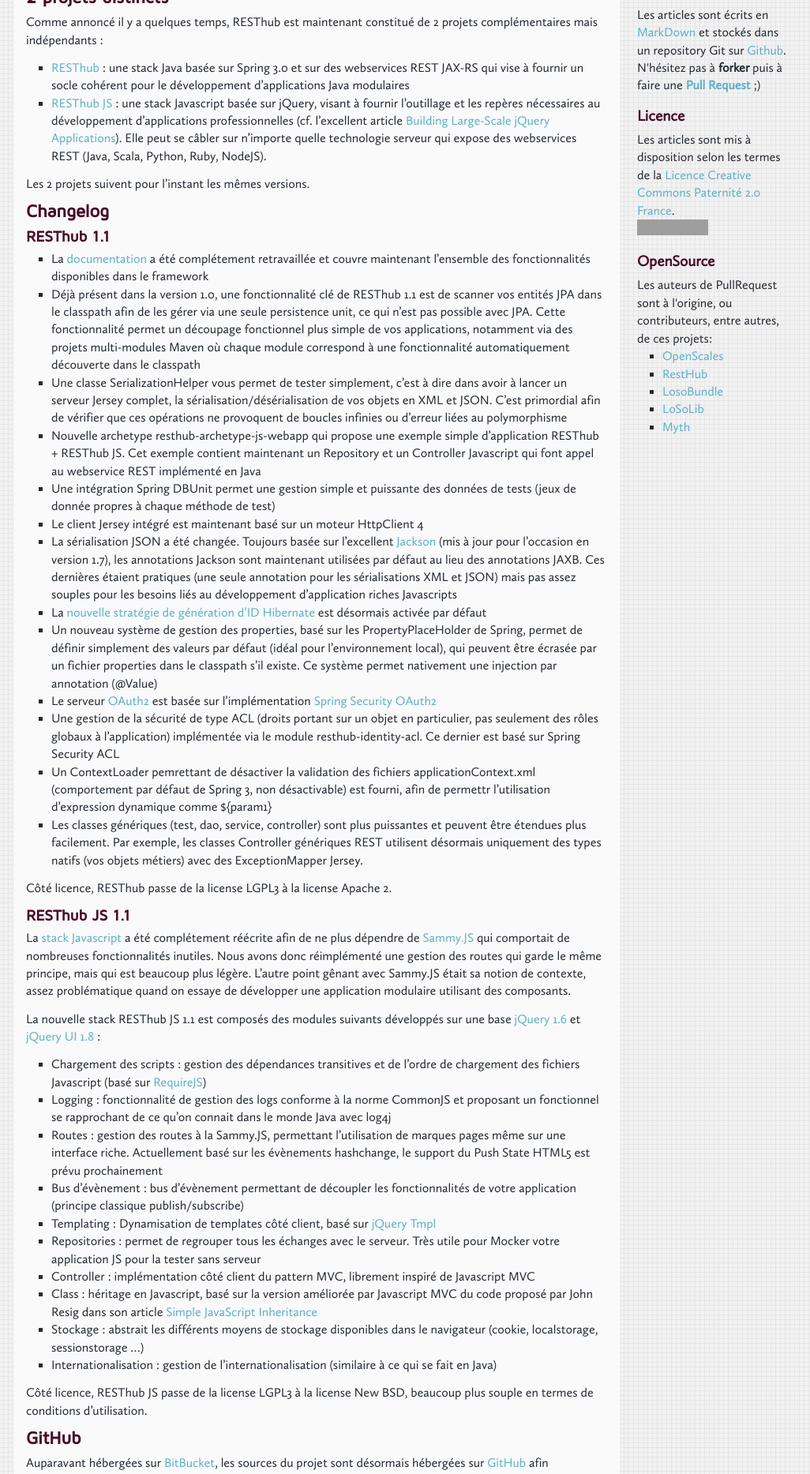
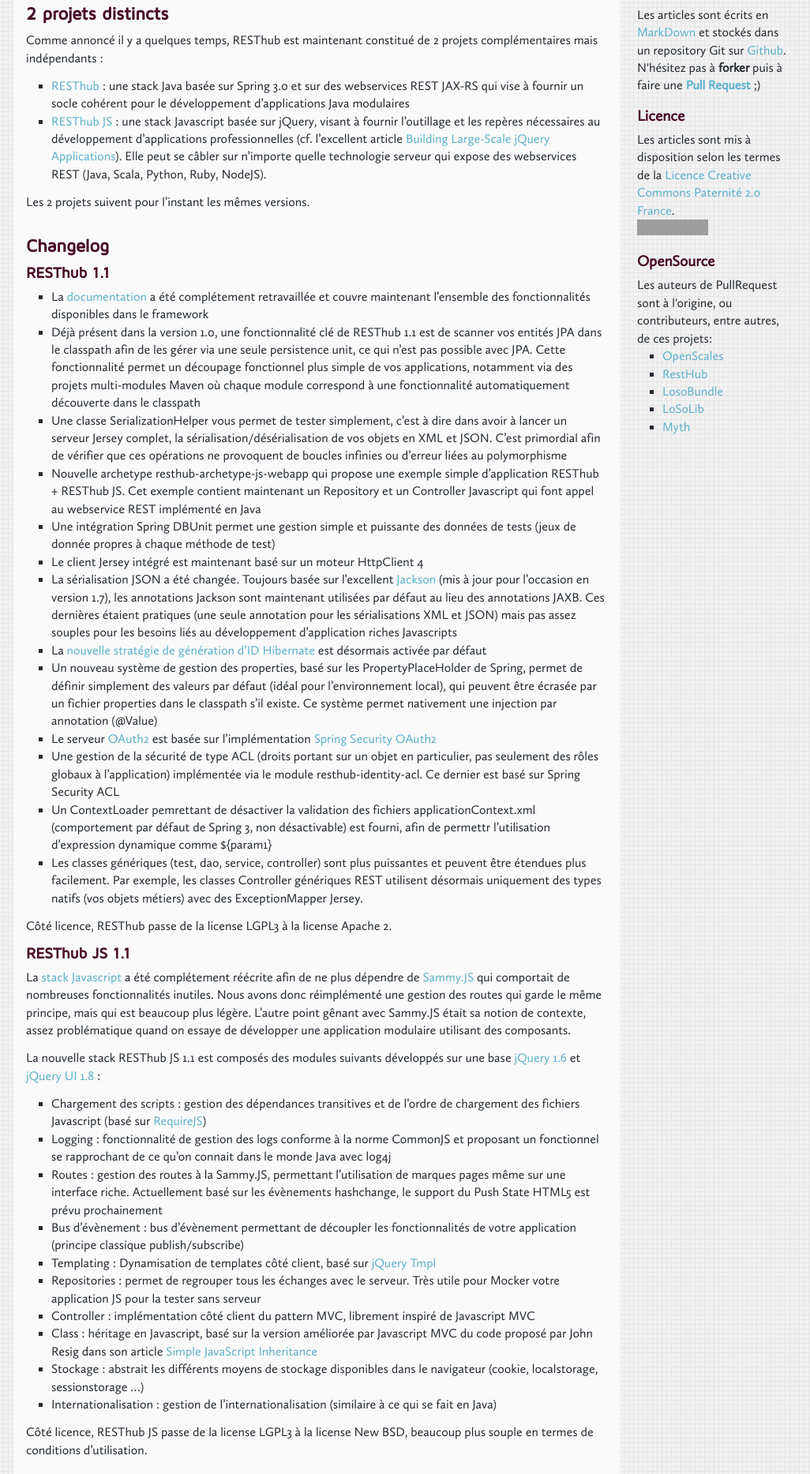
Before and after one commit to pullrequest/pullrequest.github.com, a Jekyll site: the page built from _posts/2011-06-28-resthub-1-1.markdown, in a window 1280 px wide. Shown: the part 320-2187 px from the top of the page at 79% size, without its empty margins (133-1159 px from the left). Built offline with Jekyll 4.4.1, drawn with Linux system fonts in a browser that asks for light colours; nearby versions of some CDN libraries; comment, search, counter and statistics services are not loaded; grey boxes are pictures that could not be loaded.

Commit message:
Add margin to h2, h3, h4 in #content

```diff
--- a/public/css/style.css
+++ b/public/css/style.css
@@ -278,17 +278,17 @@
 
 #content h2 {
   font-size: 140%;
-  margin: 0.4em 0;
+  margin: 1.5em 0 0.5em 0;
 }
 
 #content h3 {
   font-size: 120%;
-  margin: 0.3em 0;
+  margin: 0.4em 0;
 }
 
 #content h4 {
   font-size: 100%;
-  margin: 0.2em 0;
+  margin: 0.3em 0;
 }
 
 #content h1 a, #content h1 a:hover, #content h1 a:visited {
```
